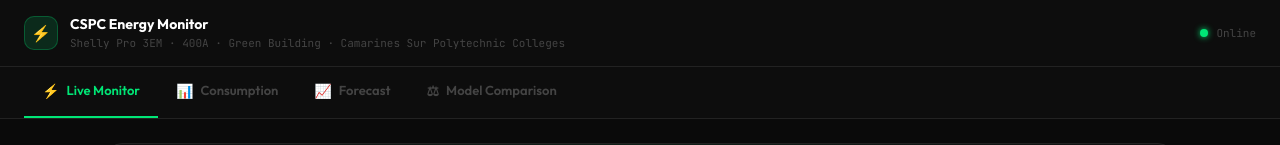
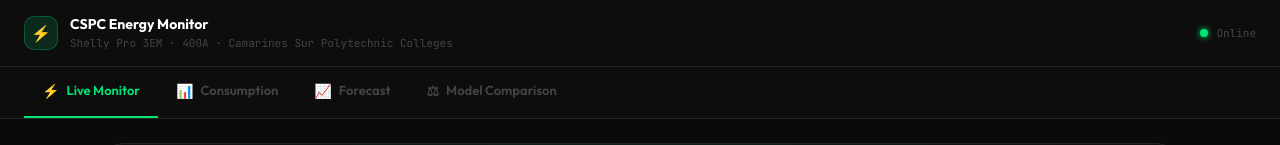
Before and after one commit to grvillamer/cspc-energy-monitor, a React (Vite) app: page / in a window 1280 px wide. Shown: the top 145 px of the page. Built offline with nearby package versions, Linux system fonts and the light colour scheme; the HTML template or start-up script is replaced by a standard one.

Commit message:
update header 2

```diff
--- a/src/App.tsx
+++ b/src/App.tsx
@@ -721,7 +721,7 @@ export default function App() {
           </div>
           <div>
             <p style={{ color: "#fff", fontWeight: 700, fontSize: 14, fontFamily: SANS }}>CSPC Energy Monitor</p>
-            <p style={{ color: "#444", fontSize: 11, fontFamily: MONO }}>Shelly Pro 3EM · 400A · Green Building · Camarines Sur Polytechnic Colleges</p>
+            <p style={{ color: "#444", fontSize: 11, fontFamily: MONO }}>Shelly Pro 3EM · 400A · Camarines Sur Polytechnic Colleges</p>
           </div>
         </div>
         <div className="header-status" style={{ display: "flex", alignItems: "center", gap: 8 }}>
```
